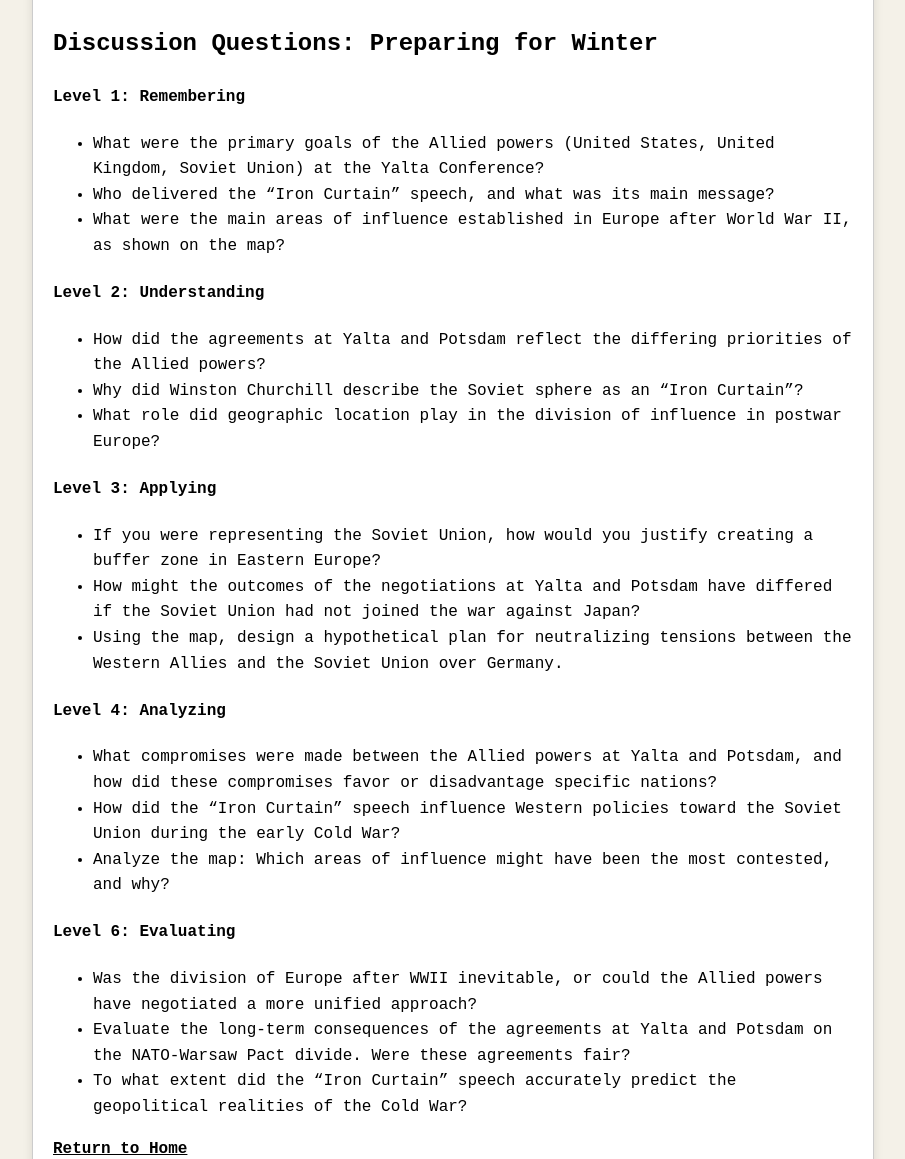
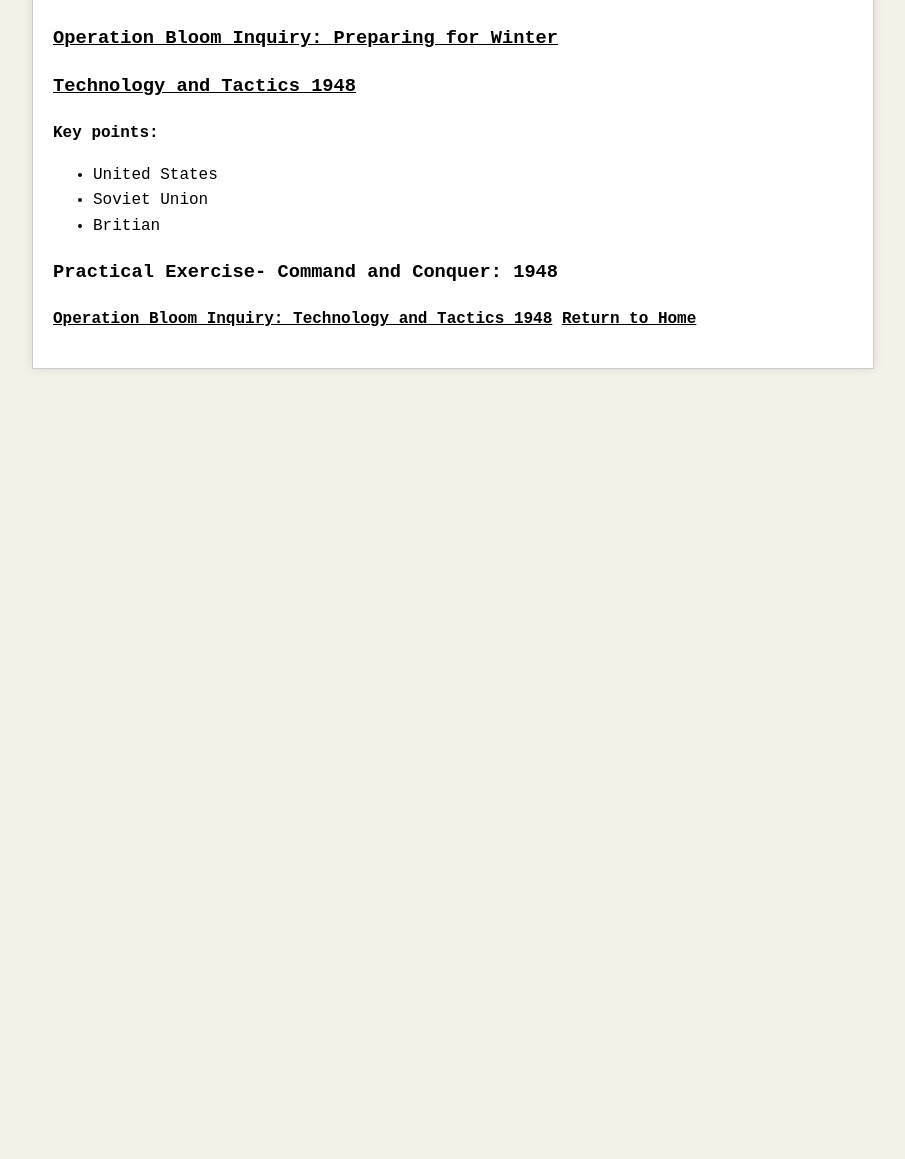
Before and after one commit to jboyce1/CodeWar, a Jekyll site: the page built from classes/PreparingForWinter.md, in a window 1280 px wide and 1400 px high, scrolled down 1397 px, cut to the strip 241-1400 px from the top of the window. Shown: the whole strip, without its empty margins (187-1092 px from the left). Built offline with Jekyll 4.4.1, drawn with Linux system fonts in a browser that asks for light colours; after the commit the page ends 2027 px from its top, so only the background shows below that.

Commit message:
Update PreparingForWinter.md

```diff
--- a/classes/PreparingForWinter.md
+++ b/classes/PreparingForWinter.md
@@ -37,32 +37,15 @@ We are now prepared for Winter: [Europe 1946 by influence]({{ 'classes/Preparing
 **The Snow Starts Falling**
 <iframe width="560" height="315" src="https://www.youtube.com/embed/S2PUIQpAEAQ?si=2tRA0rVqh2FQFGew" title="YouTube video player" frameborder="0" allow="accelerometer; autoplay; clipboard-write; encrypted-media; gyroscope; picture-in-picture; web-share" referrerpolicy="strict-origin-when-cross-origin" allowfullscreen></iframe>
 </div>
+### [Operation Bloom Inquiry: Preparing for Winter]({{ 'classes/PreparingForWinter/Preparing for Winter- questions.pdf' | relative_url }})
 
-## Discussion Questions: Preparing for Winter
+### [Technology and Tactics 1948]({{ 'classes/PreparingForWinter/Military Forces and Technologies in 1948- lecture.pdf' | relative_url }})
+**Key points:**
+- United States
+- Soviet Union
+- Britian
 
-#### Level 1: Remembering
-- What were the primary goals of the Allied powers (United States, United Kingdom, Soviet Union) at the Yalta Conference?
-- Who delivered the "Iron Curtain" speech, and what was its main message?
-- What were the main areas of influence established in Europe after World War II, as shown on the map?
+### Practical Exercise- Command and Conquer: 1948
 
-#### Level 2: Understanding
-- How did the agreements at Yalta and Potsdam reflect the differing priorities of the Allied powers?
-- Why did Winston Churchill describe the Soviet sphere as an "Iron Curtain"?
-- What role did geographic location play in the division of influence in postwar Europe?
-
-#### Level 3: Applying
-- If you were representing the Soviet Union, how would you justify creating a buffer zone in Eastern Europe?
-- How might the outcomes of the negotiations at Yalta and Potsdam have differed if the Soviet Union had not joined the war against Japan?
-- Using the map, design a hypothetical plan for neutralizing tensions between the Western Allies and the Soviet Union over Germany.
-
-#### Level 4: Analyzing
-- What compromises were made between the Allied powers at Yalta and Potsdam, and how did these compromises favor or disadvantage specific nations?
-- How did the "Iron Curtain" speech influence Western policies toward the Soviet Union during the early Cold War?
-- Analyze the map: Which areas of influence might have been the most contested, and why?
-
-#### Level 6: Evaluating
-- Was the division of Europe after WWII inevitable, or could the Allied powers have negotiated a more unified approach?
-- Evaluate the long-term consequences of the agreements at Yalta and Potsdam on the NATO-Warsaw Pact divide. Were these agreements fair?
-- To what extent did the "Iron Curtain" speech accurately predict the geopolitical realities of the Cold War?
-
+[Operation Bloom Inquiry: Technology and Tactics 1948]({{ 'classes/PreparingForWinter/Military Forces and Technologies in 1948- questions.pdf' | relative_url }})
 [Return to Home](../)
```
